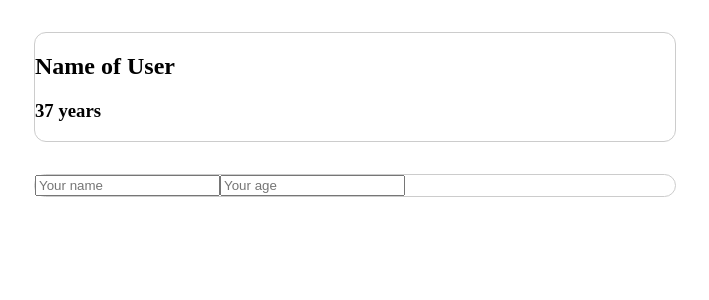
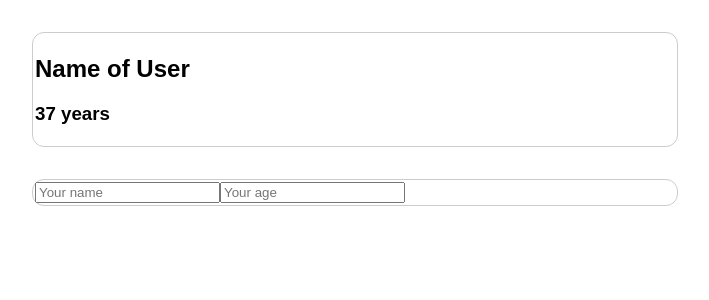
Before and after one commit to s-moe/cmp-comm, a Vue app: page / in a window 1280 px wide. Shown: the top 300 px of the page, without its empty margins (285-994 px from the left). Built offline with nearby package versions, Linux system fonts and the light colour scheme.

Commit message:
added styling to App.vue

```diff
--- a/src/App.vue
+++ b/src/App.vue
@@ -12,3 +12,15 @@ export default {
   components: { ActiveUser, UserData },
 };
 </script>
+<style>
+html {
+  font-family: sans-serif;
+}
+section {
+  margin: 2rem auto;
+  max-width: 40rem;
+  border-radius: 12px;
+  border: 1px solid #ccc;
+  padding: 2px;
+}
+</style>
```
